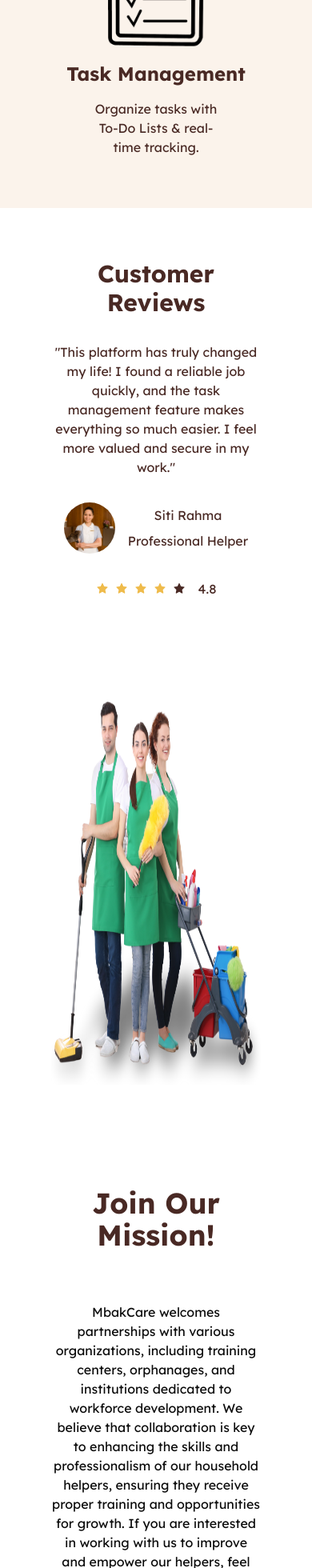
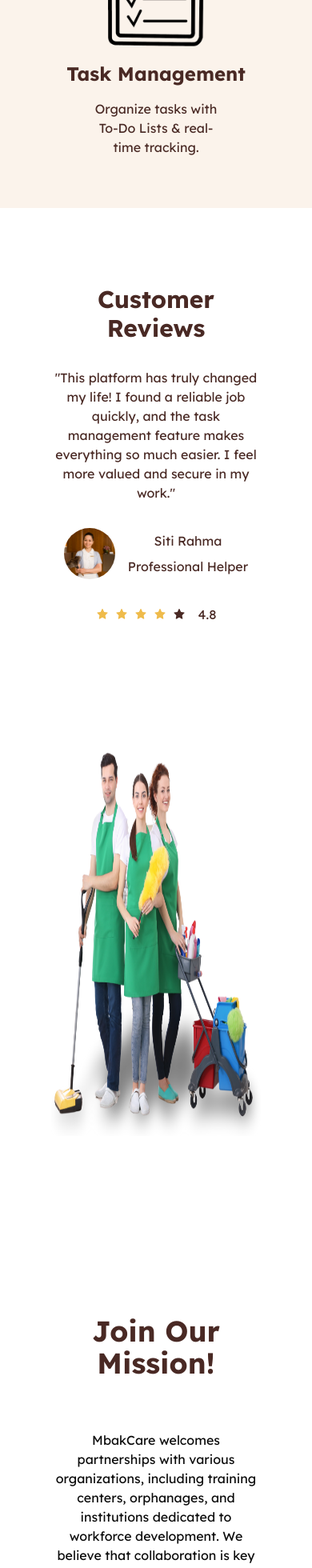
Before and after one commit to RaidToaster/MbakCare, a React (Vite) app: page / in a window 390 px wide. Shown: the part 3448-5408 px from the top of the page at 80% size. Built offline with nearby package versions, Linux system fonts and the light colour scheme; no server answers.

Commit message:
Optimize Responsive Design Pt2

```diff
--- a/src/components/InfoBar/MainFooter.tsx
+++ b/src/components/InfoBar/MainFooter.tsx
@@ -4,7 +4,7 @@ import logo from "../../assets/images/logo/Broken White.png"
 
 const MainFooter = () => {
     return (
-        <div className="min-w-screen">
+        <div className="min-w-full max-w-screen">
             <div className="flex flex-col gap-16 px-32 bg-[#EE7C9E] py-8 text-white text-sm">
                 <div className={"flex flex-col gap-16 md:flex-row justify-center md:justify-between"}>
                     <div className={"flex flex-col gap-8 w-full md:w-1/2 items-center justify-center md:justify-start md:gap-4"} >
--- a/src/pages/AuthPage/Login.tsx
+++ b/src/pages/AuthPage/Login.tsx
@@ -55,12 +55,12 @@ function Login() {
                 </div>
             </div>
 
-            <div className="sm:w-full min-h-screen md:w-3/5 flex flex-col items-center justify-center p-8 gap-16">
-                <div className='top-0 sm:translate-y-48 md:translate-y-10 z-10'>
+            <div className="w-full min-h-screen md:w-3/5 flex flex-col items-center justify-center p-8 gap-16">
+                <div className='z-10'>
                     <img
                         src={logo}
                         alt="Company Logo"
-                        className='sm:h-32 md:h-64 w-auto'
+                        className='h-32 md:h-64 w-auto'
                     />
                 </div>
 
@@ -91,7 +91,7 @@ function Login() {
                             <div className="flex-grow h-px bg-gray-300"></div>
                         </div>
 
-                        <Button className="w-full h-12 rounded-3xl bg-gray-800 border border-gray-300 hover:bg-gray-600 text-gray-800 cursor-pointer font-medium shadow-sm flex items-center justify-center gap-2 text-white">
+                        <Button className="w-full h-12 rounded-3xl bg-gray-800 border border-gray-300 hover:bg-gray-600 cursor-pointer font-medium shadow-sm flex items-center justify-center gap-2 text-white">
                             <svg className="w-5 h-5" viewBox="0 0 24 24">
                                 <path fill="#4285F4" d="M22.56 12.25c0-.78-.07-1.53-.2-2.25H12v4.26h5.92c-.26 1.37-1.04 2.53-2.21 3.31v2.77h3.57c2.08-1.92 3.28-4.74 3.28-8.09z" />
                                 <path fill="#34A853" d="M12 23c2.97 0 5.46-.98 7.28-2.66l-3.57-2.77c-.98.66-2.23 1.06-3.71 1.06-2.86 0-5.29-1.93-6.16-4.53H2.18v2.84C3.99 20.53 7.7 23 12 23z" />
--- a/src/pages/MainPage/HomePage.tsx
+++ b/src/pages/MainPage/HomePage.tsx
@@ -15,7 +15,7 @@ function HomePage () {
     }
 
     return (
-        <div className="h-full w-screen bg-white">
+        <div className="h-full w-full bg-white">
             <div className="bg-white p-8 md:p-16 flex flex-col md:flex-row justify-center items-center gap-32 ">
                 <div className={"flex flex-col gap-8 text-[#492924] md:text-start justify-center md:justify-start text-center w-full md:w-1/2"}>
                     <h2>WE ARE A</h2>
@@ -43,14 +43,14 @@ function HomePage () {
                     <HomeInfo title="Task Management" desc ="Organize tasks with To-Do Lists & real-time tracking." type={4}/>
                 </div>
             </div>
-            <div className="bg-white p-16 flex flex-row justify-center items-center gap-16 ">
+            <div className="bg-white p-16 flex flex-row justify-center items-center gap-16 py-24 md:py-0">
                 <IoIosArrowBack className={"hidden md:block w-16 h-16"}/>
                 <ReviewCard/>
                 <IoIosArrowForward className={"hidden md:block w-16 h-16"}/>
             </div>
             <div className="bg-white p-16 flex md:flex-row flex-col justify-between items-center gap-32">
                 <img src={landingImg} alt={"Pictures"} className={"h-120"}/>
-                <div className={"flex flex-col gap-16 md:justify-end justify-center w-full md:w-1/2 md:text-end text-center"}>
+                <div className={"flex flex-col gap-16 md:justify-end justify-center w-full md:w-1/2 md:text-end text-center py-24 md:py-0"}>
                     <h1 className={"text-4xl text-[#492924] font-bold"}>Join Our Mission!</h1>
                     <p className={""}>MbakCare welcomes partnerships with various organizations, including training centers, orphanages, and institutions dedicated to workforce development. We believe that collaboration is key to enhancing the skills and professionalism of our household helpers, ensuring they receive proper training and opportunities for growth. If you are interested in working with us to improve and empower our helpers, feel free to contact us. We’d love to collaborate!</p>
                 </div>
```
